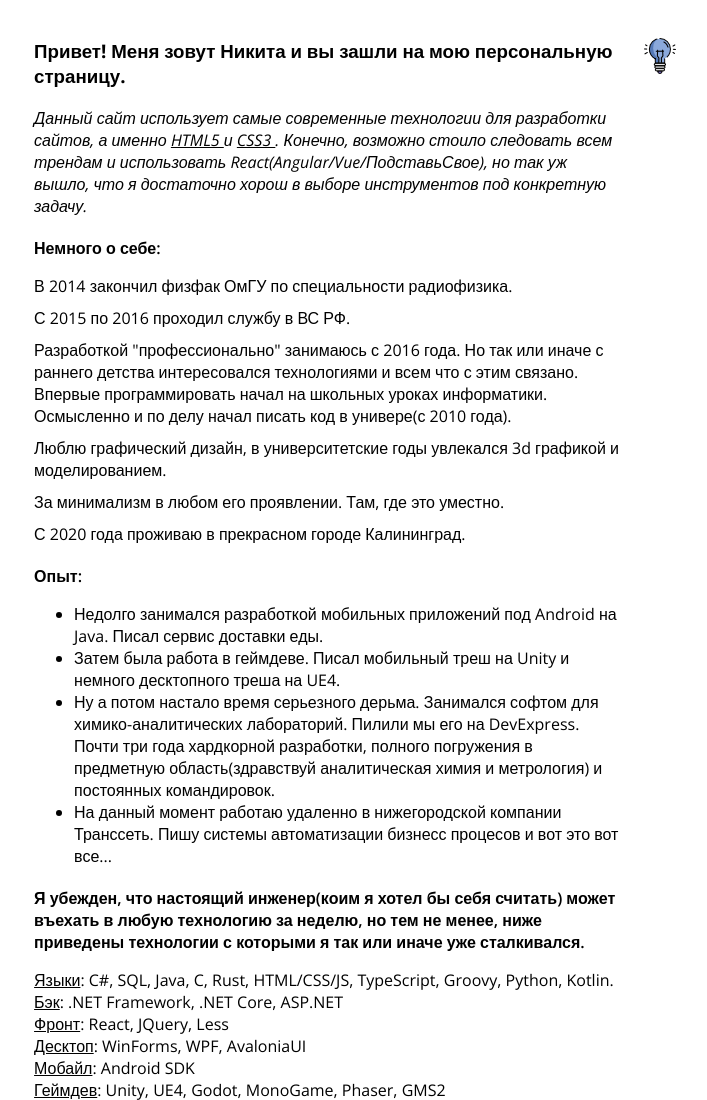
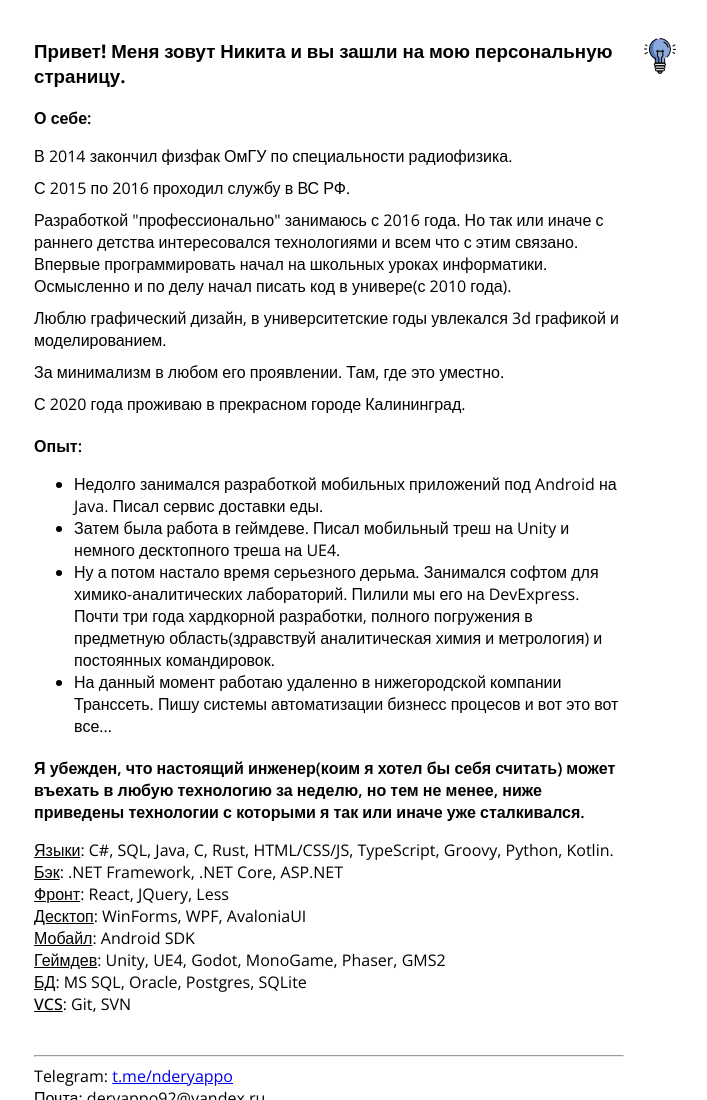
Before and after one commit to nderyappo/nderyappo.github.io, a plain HTML site: page index.html in a window 1280 px wide. Shown: the top 1100 px of the page, without its empty margins (311-1018 px from the left). Drawn offline with nearby package versions, Linux system fonts and the light colour scheme.

Commit message:
text changes

```diff
--- a/index.html
+++ b/index.html
@@ -22,17 +22,8 @@
 
         <h3>Привет! Меня зовут Никита и вы зашли на мою персональную страницу.</h3>
 
-        <section id="aboutSite">
-            Данный сайт использует самые современные технологии для разработки сайтов, а именно <u> HTML5 </u> и <u>
-                CSS3 </u>.
-            Конечно, возможно стоило следовать всем трендам и использовать React(Angular/Vue/ПодставьСвое), но так
-            уж вышло, что я достаточно
-            хорош в выборе инструментов под конкретную задачу.
-
-        </section>
-
         <section id="aboutMe">
-            <p>Немного о себе:</p>
+            <p>О себе:</p>
             <div> В 2014 закончил физфак ОмГУ по специальности радиофизика.</div>
             <div> С 2015 по 2016 проходил службу в ВС РФ.</div>
             <div>
```
